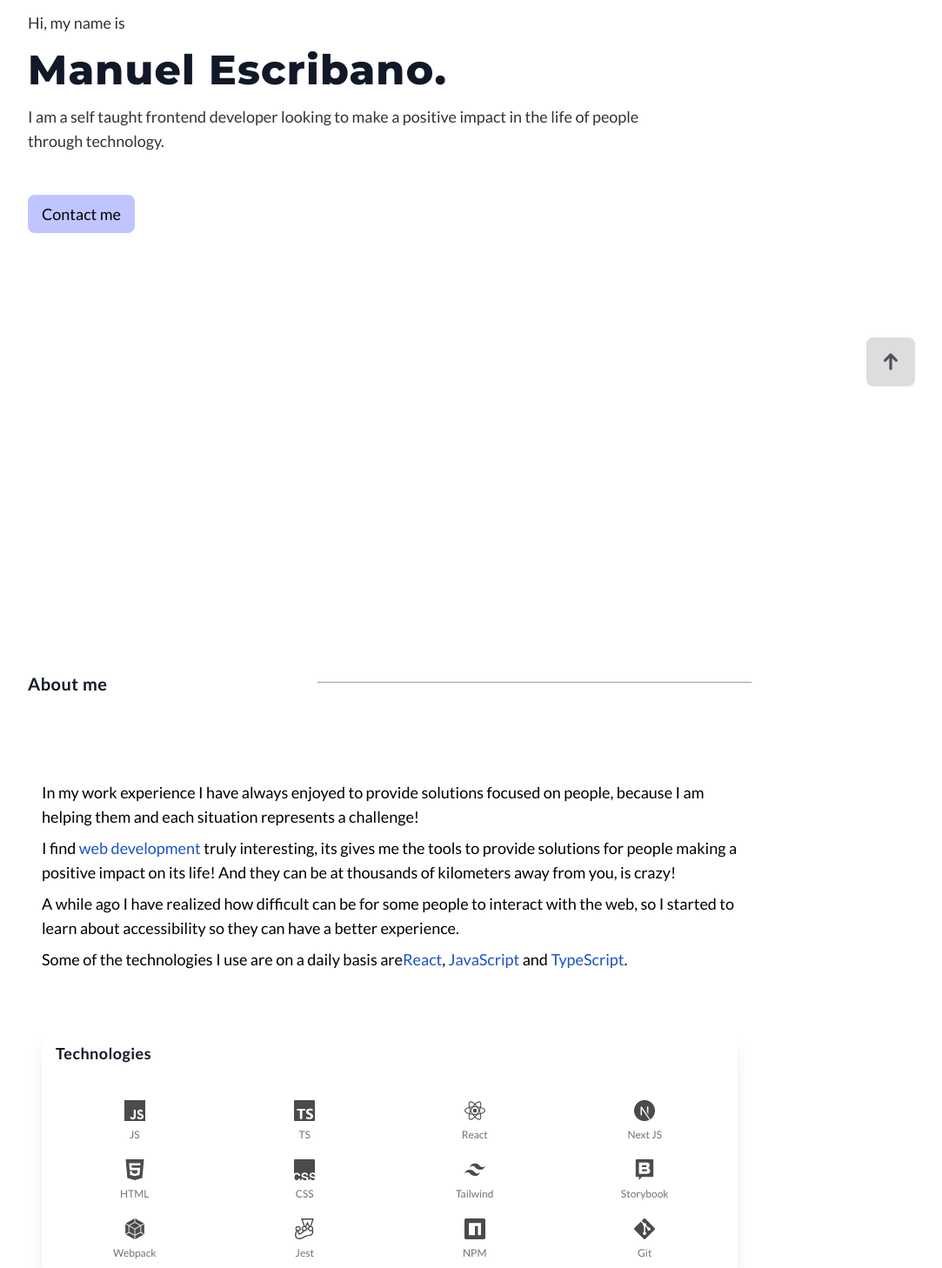
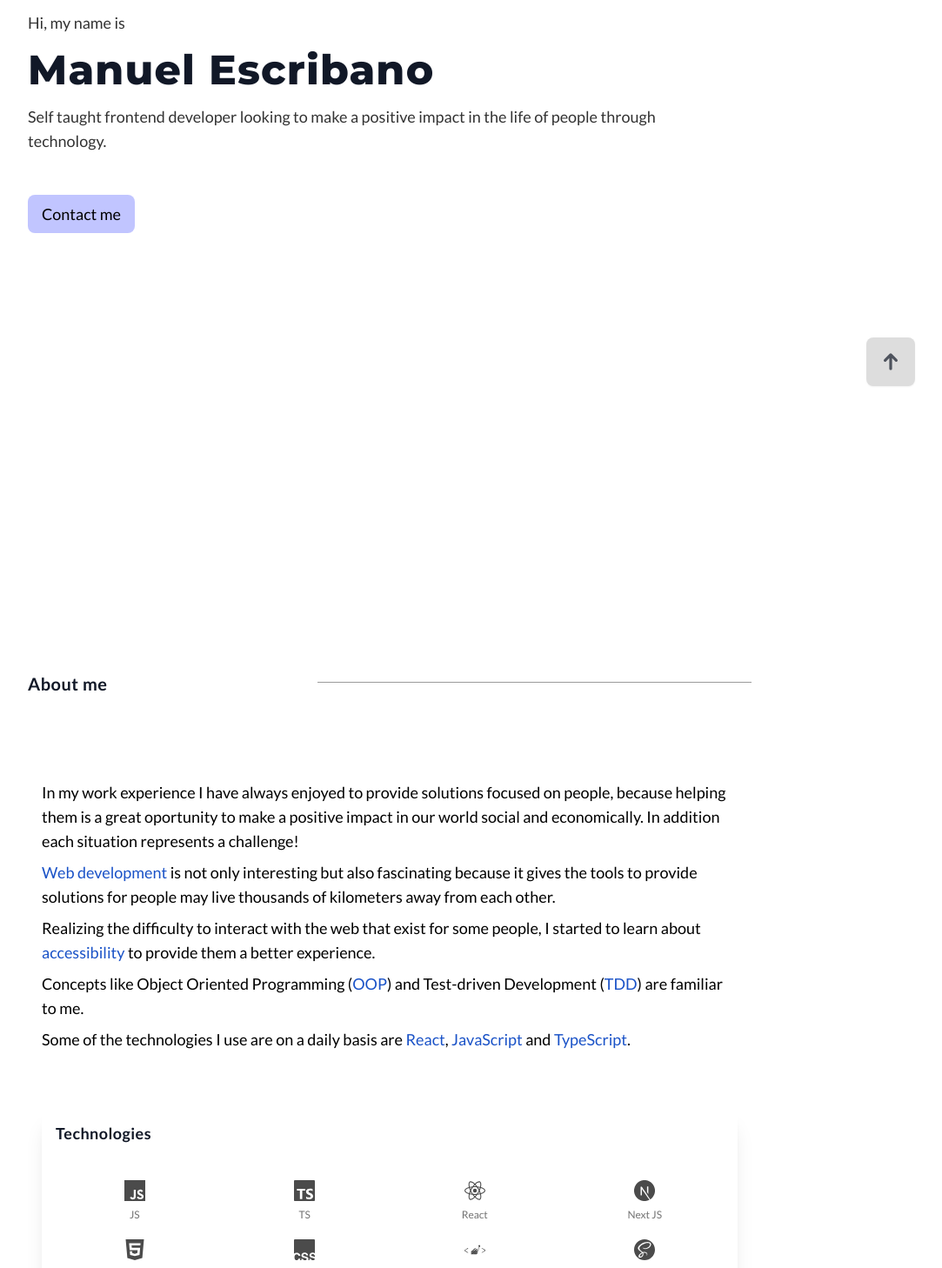
Before and after one commit to LPRegen/portfolio, a Next.js app: page / in a window 1280 px wide. Shown: the part 340-1798 px from the top of the page at 87% size, without its empty margins (192-1275 px from the left). Built offline with nearby package versions, Linux system fonts and the light colour scheme.

Commit message:
refactor: modify content

```diff
--- a/components/About.tsx
+++ b/components/About.tsx
@@ -11,22 +11,26 @@ export const AboutMe = () => {
       <div className="grid gap-2">
         <Paragraph>
           In my work experience I have always enjoyed to provide solutions
-          focused on people, because I am helping them and each situation
-          represents a challenge!
+          focused on people, because helping them is a great oportunity to make
+          a positive impact in our world social and economically. In addition
+          each situation represents a challenge!
         </Paragraph>
         <Paragraph>
-          I find <Bold>web development</Bold> truly interesting, its gives me
-          the tools to provide solutions for people making a positive impact on
-          its life! And they can be at thousands of kilometers away from you, is
-          crazy!
+          <Bold>Web development</Bold> is not only interesting but also
+          fascinating because it gives the tools to provide solutions for people
+          may live thousands of kilometers away from each other.
         </Paragraph>
         <Paragraph>
-          A while ago I have realized how difficult can be for some people to
-          interact with the web, so I started to learn about accessibility so
-          they can have a better experience.
+          Realizing the difficulty to interact with the web that exist for some
+          people, I started to learn about <Bold>accessibility</Bold> to provide
+          them a better experience.
         </Paragraph>
         <Paragraph>
-          Some of the technologies I use are on a daily basis are
+          Concepts like Object Oriented Programming (<Bold>OOP</Bold>) and
+          Test-driven Development (<Bold>TDD</Bold>) are familiar to me.
+        </Paragraph>
+        <Paragraph>
+          Some of the technologies I use are on a daily basis are{' '}
           <Bold>React</Bold>, <Bold>JavaScript</Bold> and{' '}
           <Bold>TypeScript</Bold>.
         </Paragraph>
@@ -34,7 +38,7 @@ export const AboutMe = () => {
 
       <div className="grid gap-6 mx-auto rounded-xl shadow-xl p-4 w-full max-w-6xl">
         <Title as="h3">Technologies</Title>
-        <div className="grid grid-cols-3 grid-rows-2 gap-x-3.5 gap-y-5 pt-4 xl:grid-cols-4">
+        <div className="text-center grid grid-cols-3 grid-rows-2 gap-x-3.5 gap-y-5 pt-4 xl:grid-cols-4">
           <Technology
             icon={<Icon iconName="javascript" aria-hidden />}
             title={'JS'}
@@ -57,6 +61,14 @@ export const AboutMe = () => {
           />
           <Technology icon={<Icon iconName="css" aria-hidden />} title="CSS" />
           <Technology
+            icon={<Icon iconName="styled" aria-hidden />}
+            title="Styled Components"
+          />
+          <Technology
+            icon={<Icon iconName="sass" aria-hidden />}
+            title="SASS"
+          />
+          <Technology
             icon={<Icon iconName="tailwind" aria-hidden />}
             title="Tailwind"
           />
@@ -67,6 +79,10 @@ export const AboutMe = () => {
           <Technology
             icon={<Icon iconName="webpack" aria-hidden />}
             title="Webpack"
+          />
+          <Technology
+            icon={<Icon iconName="eslint" aria-hidden />}
+            title={'ESLint'}
           />
           <Technology
             icon={<Icon iconName="jest" aria-hidden />}
--- a/components/Hero.tsx
+++ b/components/Hero.tsx
@@ -14,11 +14,11 @@ export const Hero = () => {
         Hi, my name is
       </Paragraph>
       <Title as="h1" className="text-hero font-montserrat">
-        Manuel Escribano.
+        Manuel Escribano
       </Title>
       <Paragraph className={`${textStyles} max-w-[740px] font-lato`}>
-        I am a self taught frontend developer looking to make a positive impact
-        in the life of people through technology.
+        Self taught frontend developer looking to make a positive impact in the
+        life of people through technology.
       </Paragraph>
       <Link href="#contact">
         <a className={`${contactStyles} font-lato`}>Contact me</a>
--- a/components/Icons.tsx
+++ b/components/Icons.tsx
@@ -14,6 +14,9 @@ import {
   SiWebpack,
   SiNextdotjs,
   SiStoryblok,
+  SiSass,
+  SiStyledcomponents,
+  SiEslint,
 } from 'react-icons/si';
 
 const supportedIcons = {
@@ -35,6 +38,9 @@ const supportedIcons = {
   webpack: SiWebpack,
   next: SiNextdotjs,
   story: SiStoryblok,
+  sass: SiSass,
+  styled: SiStyledcomponents,
+  eslint: SiEslint,
 };
 
 const iconSize = {
--- a/components/Projects.tsx
+++ b/components/Projects.tsx
@@ -5,7 +5,7 @@ import { Paragraph } from './Paragraph';
 import { Icon } from './Icons';
 import { SectionWrapper } from './Wrapper';
 
-import ImageTest from '../public/Screenshot_2022-08-26-01-49-11_3280x1080.png';
+import weatherApp from '../public/weather-app.jpg';
 import resumeBuilder from '../public/resume-builder.jpg';
 
 type Project = {
@@ -32,12 +32,12 @@ const projectList: Project[] = [
   {
     name: 'Weather App',
     description:
-      'You will be able to find the forecast for a specific city. The used API is from OpenWeather. The main purpouse was to practice API calls and use asynchronous code with promises.',
-    technologies: 'Built using JS, Webpack, SASS',
+      'The main purpouse was to practice API calls, use asynchronous code with promises and put in practice ES6+ features. You will be able to find the forecast for a specific city. The used API is from OpenWeather. ',
+    technologies: 'Built using JS, Webpack, SCSS',
     live: 'https://lpregen.github.io/weather-app/',
     repo: 'https://github.com/LPRegen/weather-app',
-    image: ImageTest,
-    altImg: 'test',
+    image: weatherApp,
+    altImg: 'Weather app mockup',
   },
 ];
 
```
